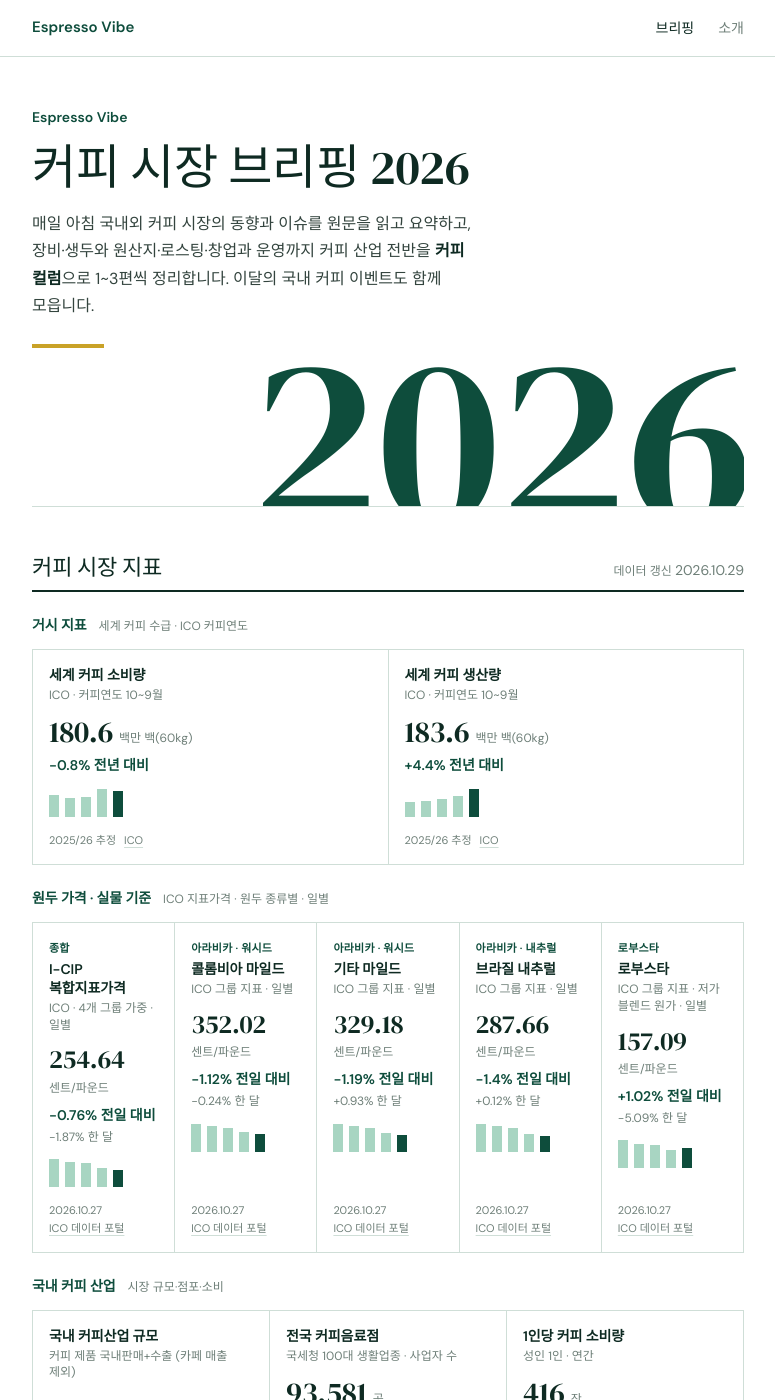
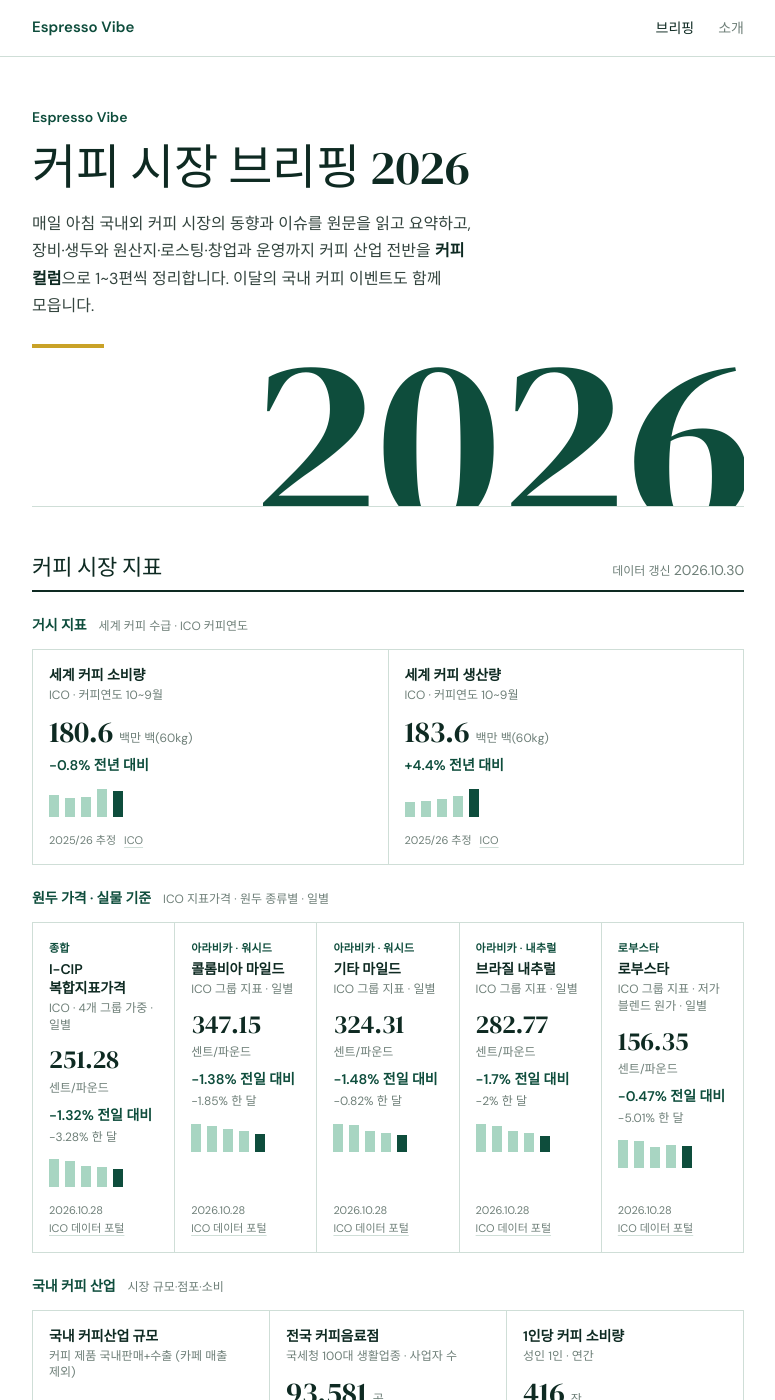
Before and after one commit to Jaydeniel/coffee-briefing-blog, a Jekyll site: the page built from index.md, in a window 1280 px wide and 1400 px high. Shown: the whole window, without its empty margins (252-1027 px from the left). Built offline with Jekyll 4.4.1, drawn with Linux system fonts in a browser that asks for light colours; some web fonts are replaced.

Commit message:
metrics: 2026-10-30

```diff
--- a/_data/metrics.json
+++ b/_data/metrics.json
@@ -1,6 +1,6 @@
 {
  "v": 2,
- "updated": "2026-10-29",
+ "updated": "2026-10-30",
  "groups": [
   {
    "key": "macro",
@@ -105,19 +105,19 @@
      "name": "I-CIP 복합지표가격",
      "category": "종합",
      "market": "ICO · 4개 그룹 가중 · 일별",
-     "value": 254.64,
+     "value": 251.28,
      "digits": 2,
      "unit_label": "센트/파운드",
-     "as_of": "2026-10-27",
-     "period": "2026.10.27",
+     "as_of": "2026-10-28",
+     "period": "2026.10.28",
      "cadence": "daily",
      "changes": [
       {
-       "text": "−0.76%",
+       "text": "−1.32%",
        "label": "전일 대비"
       },
       {
-       "text": "−1.87%",
+       "text": "−3.28%",
        "label": "한 달"
       }
      ],
@@ -126,10 +126,6 @@
      "source": "ICO 데이터 포털",
      "source_url": "https://data.ico.org/overview",
      "history": [
-      [
-       "2026-10-21",
-       270.31
-      ],
       [
        "2026-10-22",
        266.28
@@ -145,6 +141,10 @@
       [
        "2026-10-27",
        254.64
+      ],
+      [
+       "2026-10-28",
+       251.28
       ]
      ]
     },
@@ -153,19 +153,19 @@
      "name": "콜롬비아 마일드",
      "category": "아라비카 · 워시드",
      "market": "ICO 그룹 지표 · 일별",
-     "value": 352.02,
+     "value": 347.15,
      "digits": 2,
      "unit_label": "센트/파운드",
-     "as_of": "2026-10-27",
-     "period": "2026.10.27",
+     "as_of": "2026-10-28",
+     "period": "2026.10.28",
      "cadence": "daily",
      "changes": [
       {
-       "text": "−1.12%",
+       "text": "−1.38%",
        "label": "전일 대비"
       },
       {
-       "text": "−0.24%",
+       "text": "−1.85%",
        "label": "한 달"
       }
      ],
@@ -174,10 +174,6 @@
      "source": "ICO 데이터 포털",
      "source_url": "https://data.ico.org/overview",
      "history": [
-      [
-       "2026-10-21",
-       370.53
-      ],
       [
        "2026-10-22",
        366.43
@@ -193,6 +189,10 @@
       [
        "2026-10-27",
        352.02
+      ],
+      [
+       "2026-10-28",
+       347.15
       ]
      ]
     },
@@ -201,19 +201,19 @@
      "name": "기타 마일드",
      "category": "아라비카 · 워시드",
      "market": "ICO 그룹 지표 · 일별",
-     "value": 329.18,
+     "value": 324.31,
      "digits": 2,
      "unit_label": "센트/파운드",
-     "as_of": "2026-10-27",
-     "period": "2026.10.27",
+     "as_of": "2026-10-28",
+     "period": "2026.10.28",
      "cadence": "daily",
      "changes": [
       {
-       "text": "−1.19%",
+       "text": "−1.48%",
        "label": "전일 대비"
       },
       {
-       "text": "+0.93%",
+       "text": "−0.82%",
        "label": "한 달"
       }
      ],
@@ -222,10 +222,6 @@
      "source": "ICO 데이터 포털",
      "source_url": "https://data.ico.org/overview",
      "history": [
-      [
-       "2026-10-21",
-       350.06
-      ],
       [
        "2026-10-22",
        346.0
@@ -241,6 +237,10 @@
       [
        "2026-10-27",
        329.18
+      ],
+      [
+       "2026-10-28",
+       324.31
       ]
      ]
     },
@@ -249,19 +249,19 @@
      "name": "브라질 내추럴",
      "category": "아라비카 · 내추럴",
      "market": "ICO 그룹 지표 · 일별",
-     "value": 287.66,
+     "value": 282.77,
      "digits": 2,
      "unit_label": "센트/파운드",
-     "as_of": "2026-10-27",
-     "period": "2026.10.27",
+     "as_of": "2026-10-28",
+     "period": "2026.10.28",
      "cadence": "daily",
      "changes": [
       {
-       "text": "−1.4%",
+       "text": "−1.7%",
        "label": "전일 대비"
       },
       {
-       "text": "+0.12%",
+       "text": "−2%",
        "label": "한 달"
       }
      ],
@@ -270,10 +270,6 @@
      "source": "ICO 데이터 포털",
      "source_url": "https://data.ico.org/overview",
      "history": [
-      [
-       "2026-10-21",
-       308.77
-      ],
       [
        "2026-10-22",
        304.4
@@ -289,6 +285,10 @@
       [
        "2026-10-27",
        287.66
+      ],
+      [
+       "2026-10-28",
+       282.77
       ]
      ]
     },
@@ -297,19 +297,19 @@
      "name": "로부스타",
      "category": "로부스타",
      "market": "ICO 그룹 지표 · 저가 블렌드 원가 · 일별",
-     "value": 157.09,
+     "value": 156.35,
      "digits": 2,
      "unit_label": "센트/파운드",
-     "as_of": "2026-10-27",
-     "period": "2026.10.27",
+     "as_of": "2026-10-28",
+     "period": "2026.10.28",
      "cadence": "daily",
      "changes": [
       {
-       "text": "+1.02%",
+       "text": "−0.47%",
        "label": "전일 대비"
       },
       {
-       "text": "−5.09%",
+       "text": "−5.01%",
        "label": "한 달"
       }
      ],
@@ -318,10 +318,6 @@
      "source": "ICO 데이터 포털",
      "source_url": "https://data.ico.org/overview",
      "history": [
-      [
-       "2026-10-21",
-       164.25
-      ],
       [
        "2026-10-22",
        160.57
@@ -337,6 +333,10 @@
       [
        "2026-10-27",
        157.09
+      ],
+      [
+       "2026-10-28",
+       156.35
       ]
      ]
     }
```
